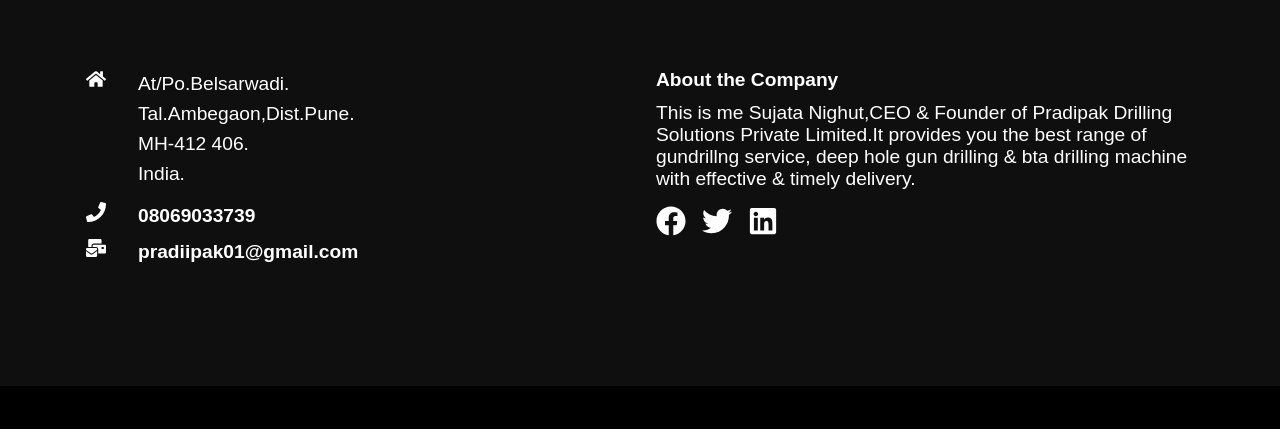
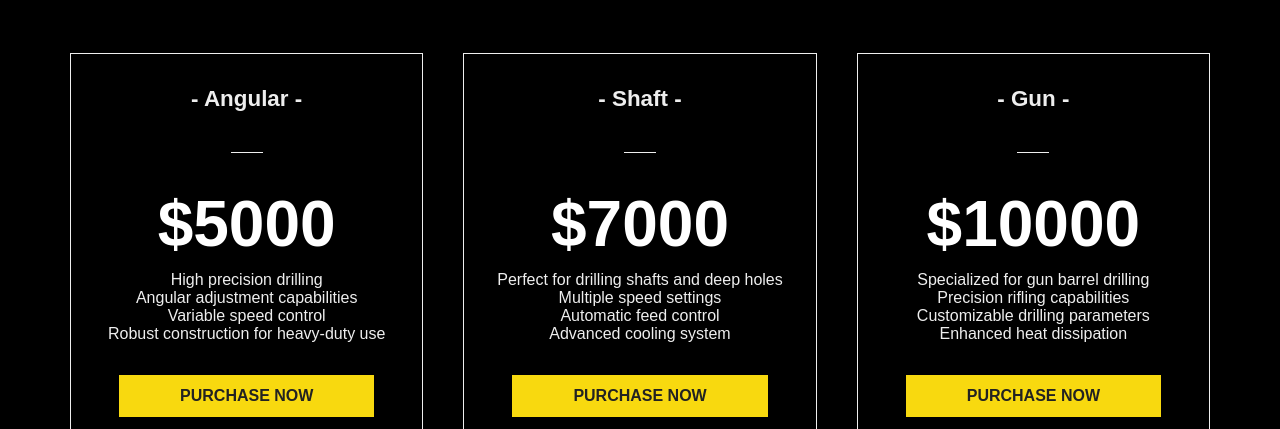
Before and after one commit to maheshrahane2002/pradipak-drilling-website, a React (Create React App) app: page /products in a window 1280 px wide. Shown: the part 523-952 px from the top of the page. Before the commit the page ends 909 px from the top, so only its background shows below. Built offline with nearby package versions, Linux system fonts and the light colour scheme.

Commit message:
To create pricing cards component.

```diff
--- /dev/null
+++ b/src/components/PricingCard.js
@@ -0,0 +1,67 @@
+import { Link } from "react-router-dom";
+import "./PricingCardStyles.css";
+import React from "react";
+
+const PricingCard = () => {
+  return (
+    <div className="pricing">
+      <div className="card-container">
+
+<div className="card">
+<h3>- Angular -</h3>
+<span className="bar"></span>
+<p className="btc">$5000</p>
+
+<ul>
+<li>High precision drilling</li>
+          <li>Angular adjustment capabilities</li>
+          <li>Variable speed control</li>
+<li>Robust construction for heavy-duty use</li>
+</ul>
+
+<Link to="/contact" className="btn">
+    PURCHASE NOW
+</Link>
+</div>
+
+<div className="card">
+<h3>- Shaft -</h3>
+<span className="bar"></span>
+<p className="btc">$7000</p>
+
+ <ul>
+          <li>Perfect for drilling shafts and deep holes</li>
+          <li>Multiple speed settings</li>
+          <li>Automatic feed control</li>
+          <li>Advanced cooling system</li>
+ </ul>
+
+<Link to="/contact" className="btn">
+    PURCHASE NOW
+</Link>
+</div>
+
+<div className="card">
+<h3>- Gun -</h3>
+<span className="bar"></span>
+<p className="btc">$10000</p>
+
+<ul>
+          <li>Specialized for gun barrel drilling</li>
+          <li>Precision rifling capabilities</li>
+          <li>Customizable drilling parameters</li>
+          <li>Enhanced heat dissipation</li>
+</ul>
+
+
+<Link to="/contact" className="btn">
+    PURCHASE NOW
+</Link>
+</div>
+
+ </div>
+    </div>
+  )
+};
+
+export default PricingCard;
--- /dev/null
+++ b/src/components/PricingCardStyles.css
@@ -0,0 +1,62 @@
+.pricing{
+    width: 100%;
+    padding: 6rem 1rem;
+    background: #000;
+}
+
+.card-container {
+    max-width: 1140px;
+    margin: auto;
+    display: grid;
+    grid-template-columns: repeat(3, 1fr);
+    grid-gap: 40px;
+}
+
+.card{
+    border: 1px solid #eee;
+    color: #eee;
+    text-align: center;
+    padding: 1rem;
+}
+
+.card:hover {
+    background-color: #141414;
+}
+
+.card h3{
+    font-size: 1.4rem;
+    padding: 1rem;
+}
+
+.card p {
+    padding: 10px 0;
+}
+
+
+
+.bar {
+border-bottom: 1px solid #eee;
+width: 10%;
+margin: 1.5rem auto;
+display: block;
+}
+
+.btc {
+    font-size: 4rem;
+    font-weight: 600;
+    padding: 1rem 0;
+}
+
+.btn {
+    display: block;
+    width: 80%;
+    margin: 2rem;
+}
+
+@media screen and (max-width: 740px){
+.card-container {
+    max-width: 90%;
+    margin: auto;
+    grid-template-columns: 1fr;
+    }
+}
--- a/src/routes/Products.js
+++ b/src/routes/Products.js
@@ -2,12 +2,14 @@ import React from 'react'
 import Navbar from '../components/Navbar'
 import Footer from '../components/Footer'
 import HeroImg2 from '../components/HeroImg2'
+import PricingCard from '../components/PricingCard'
 
 const Products = () => {
   return (
     <div>
       <Navbar />
       <HeroImg2 heading="PRODUCTS." text="Some of my team, most recent works.." />
+      <PricingCard />
       <Footer />
     </div>
   )
```
